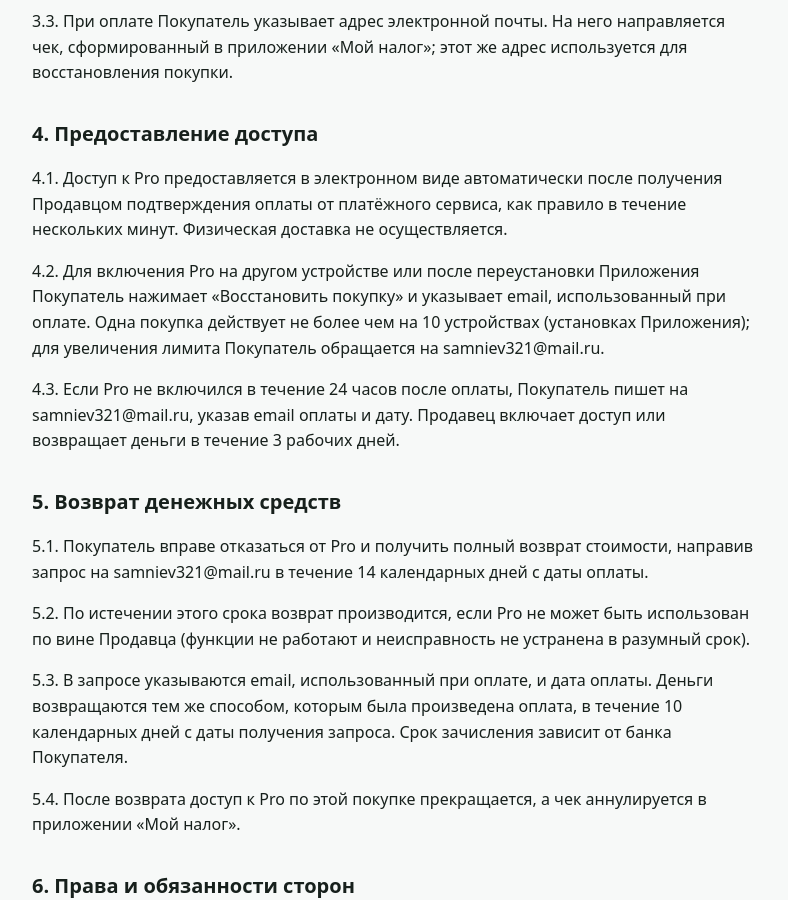
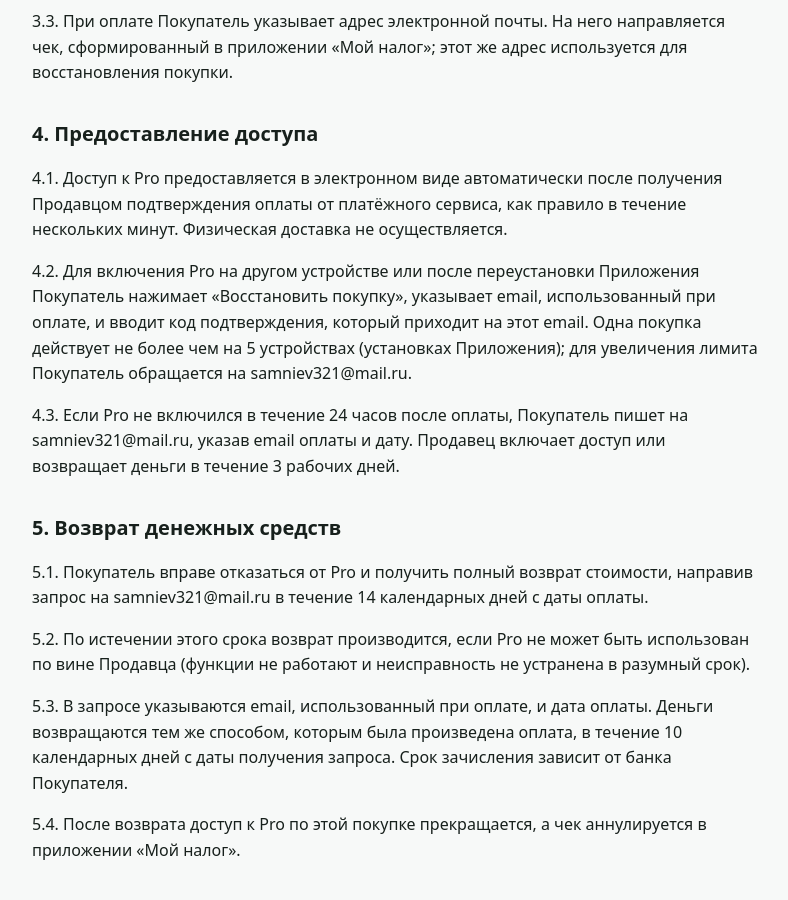
Before and after one commit to Zetsu-22/vraschete, a Jekyll site: the page built from offer.md, in a window 1280 px wide and 900 px high, scrolled down 1220 px. Shown: the whole window, without its empty margins (244-1032 px from the left). Built offline with Jekyll 4.4.1, drawn with Linux system fonts in a browser that asks for light colours; some of the changed text lies outside the part shown.

Commit message:
Restore with email code; max 5 devices
Co-Authored-By: Claude Opus 5.5 <noreply@anthropic.com>
Claude-Session: https://claude.ai/code/session_0112HZaUTq7ZamQZavBM1HgK

```diff
--- a/_config.yml
+++ b/_config.yml
@@ -18,8 +18,8 @@ contact_telegram: ""                         # по желанию: @username (
 app_name: "В расчёте"
 pro_price: "299"
 refund_days: 14
-max_devices: 10
-docs_date: "2 октября 2026 г."
+max_devices: 5
+docs_date: "13 октября 2026 г."
 
 title: "В расчёте — учёт долгов и кредитов"
 description: "Приложение для Android: кто кому должен, кредиты, рассрочки и напоминания о платежах. Данные хранятся только на телефоне."
--- a/index.html
+++ b/index.html
@@ -55,8 +55,8 @@ layout: default
 
   <h3>Получение и возврат</h3>
   <p>Товар цифровой, физической доставки нет: Pro становится доступен в приложении
-    сразу после подтверждения оплаты. На новом телефоне нажмите «Восстановить покупку»
-    и укажите тот же email.</p>
+    сразу после подтверждения оплаты. На новом телефоне нажмите «Восстановить покупку»,
+    укажите тот же email и введите код из письма.</p>
   <p>Если передумали — напишите на <a href="mailto:{{ site.contact_email }}">{{ site.contact_email }}</a>
     в течение {{ site.refund_days }} дней после оплаты, и мы вернём деньги полностью.
     Подробности — в <a href="{{ '/offer/' | relative_url }}">публичной оферте</a>.</p>
--- a/offer.md
+++ b/offer.md
@@ -60,7 +60,8 @@ doc: true
 Физическая доставка не осуществляется.
 
 4.2. Для включения Pro на другом устройстве или после переустановки Приложения Покупатель
-нажимает «Восстановить покупку» и указывает email, использованный при оплате.
+нажимает «Восстановить покупку», указывает email, использованный при оплате,
+и вводит код подтверждения, который приходит на этот email.
 Одна покупка действует не более чем на {{ site.max_devices }} устройствах (установках Приложения);
 для увеличения лимита Покупатель обращается на {{ site.contact_email }}.
 
```
Also changed, not shown: privacy.md (+3 -2 lines).
